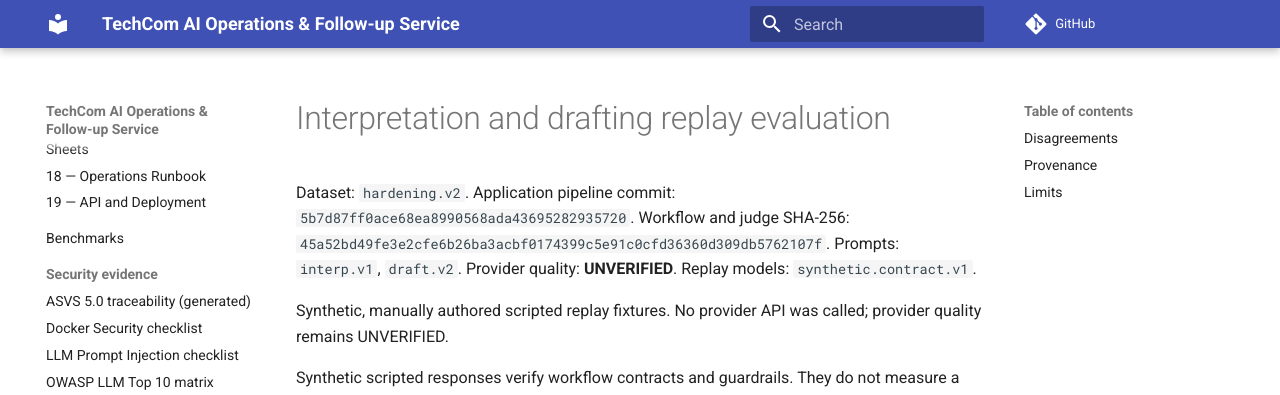
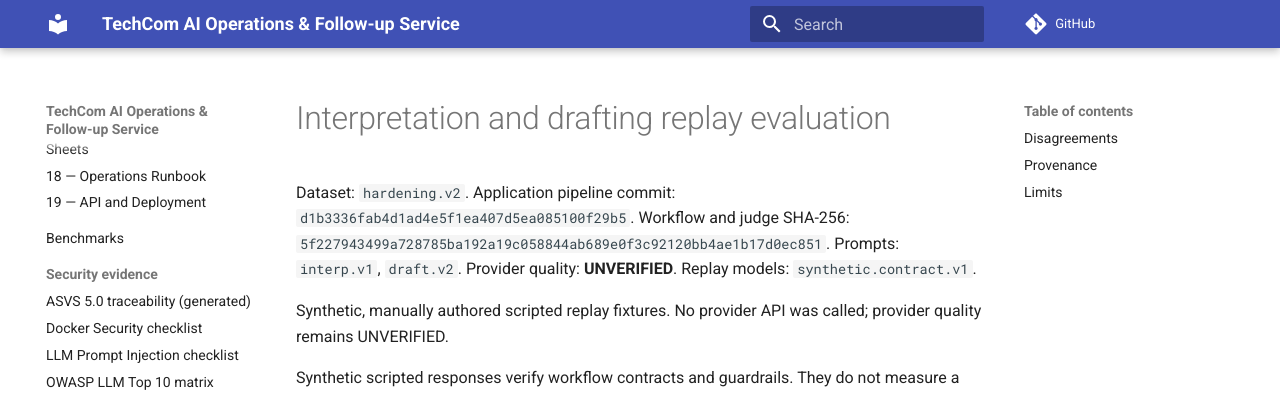
Before and after one commit to Andrey-Sema/Techcom, an MkDocs documentation site: the page built from docs/eval/interp.v1-draft.v2-hardening.v2.md, in a window 1280 px wide and 900 px high. Shown: the top 395 px of the window. Built offline with MkDocs 1.6.1 and Material for MkDocs 9.7.7, drawn with Linux system fonts in a browser that asks for light colours; comment, search, counter and statistics services are not loaded.

Commit message:
docs: bind unchanged synthetic replay recordings to the Luna pipeline
The interpreter now accepts a low-confidence unclear answer, which
changes the workflow source the replay is bound to. All 95 cases were
replayed against d1b3336; notes, labels, recordings and gate
thresholds are unchanged, and so are the replay scores.

Co-Authored-By: Claude Opus 5.5 <noreply@anthropic.com>

```diff
--- a/docs/eval/interp.v1-draft.v2-hardening.v2.md
+++ b/docs/eval/interp.v1-draft.v2-hardening.v2.md
@@ -1,8 +1,8 @@
 # Interpretation and drafting replay evaluation
 
 Dataset: `hardening.v2`.
-Application pipeline commit: `5b7d87ff0ace68ea8990568ada43695282935720`.
-Workflow and judge SHA-256: `45a52bd49fe3e2cfe6b26ba3acbf0174399c5e91c0cfd36360d309db5762107f`.
+Application pipeline commit: `d1b3336fab4d1ad4e5f1ea407d5ea085100f29b5`.
+Workflow and judge SHA-256: `5f227943499a728785ba192a19c058844ab689e0f3c92120bb4ae1b17d0ec851`.
 Prompts: `interp.v1`, `draft.v2`.
 Provider quality: **UNVERIFIED**.
 Replay models: `synthetic.contract.v1`.
```
Also changed, not shown: 1 other file.
